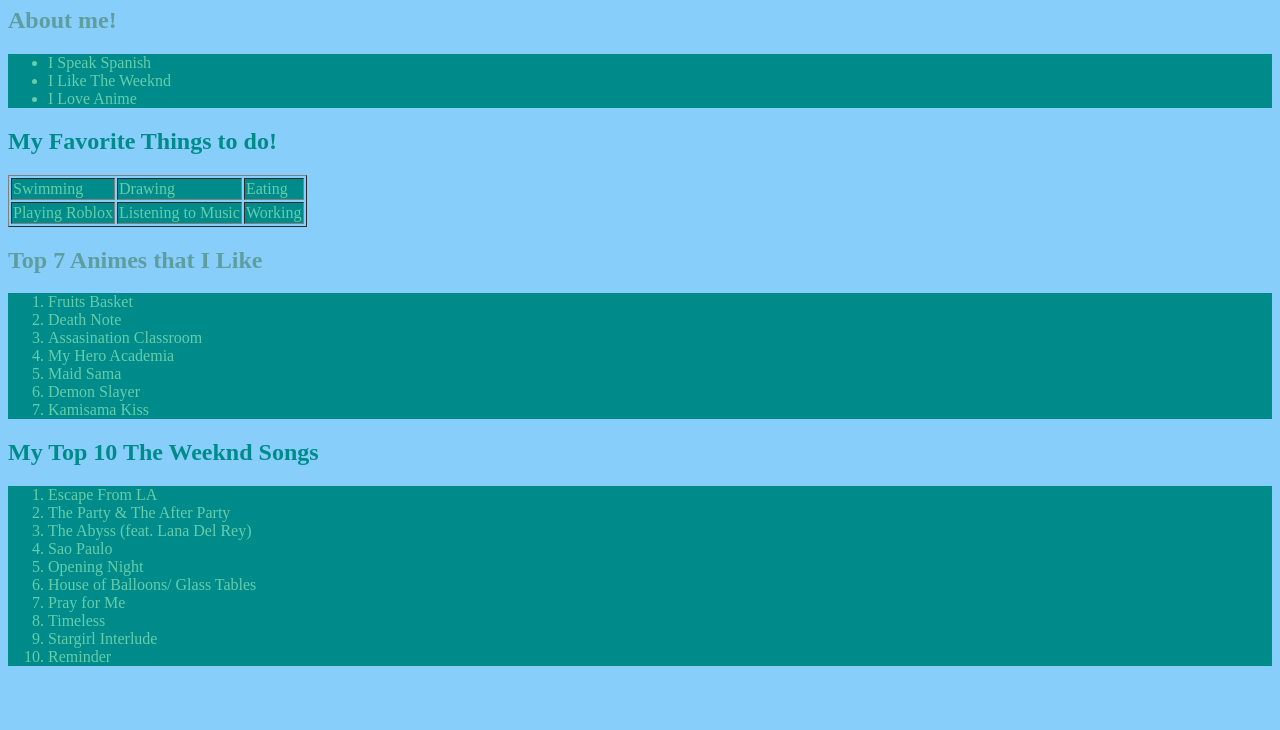
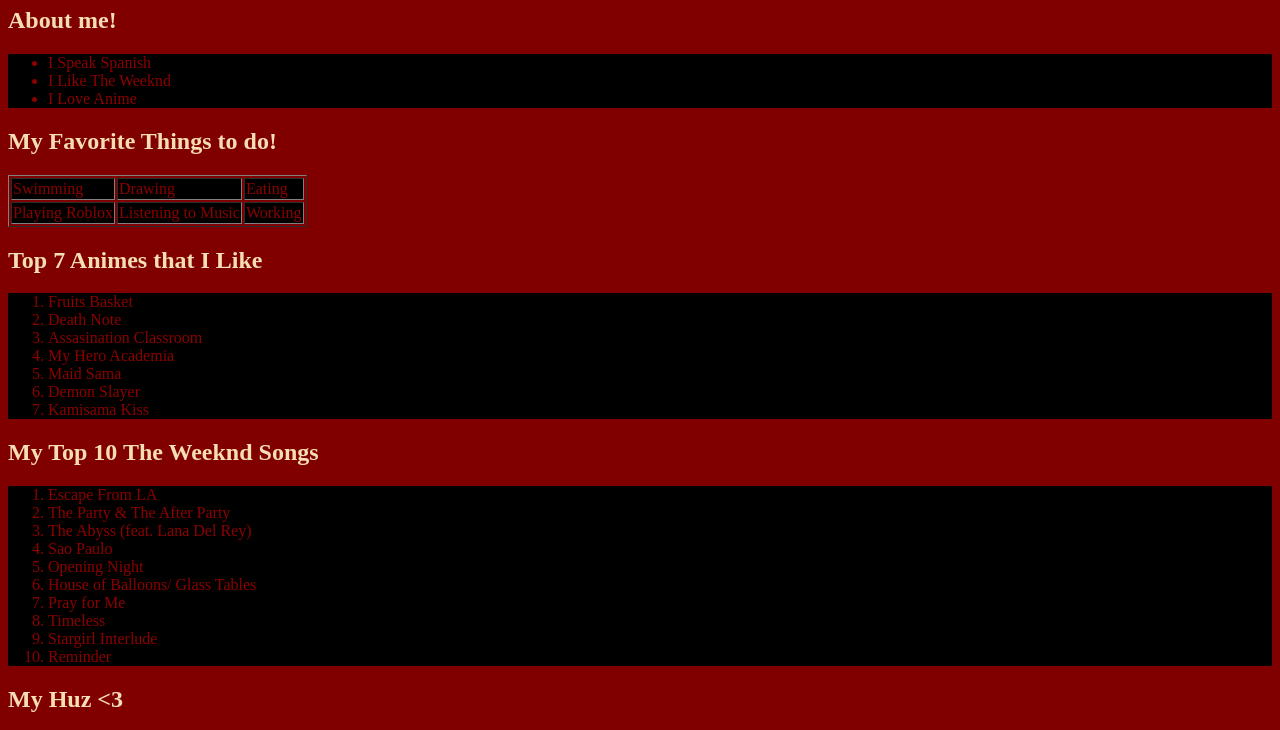
Before and after one commit to 26hercushei/cherry-blossom.github.io, a plain HTML site: page index.html in a window 1280 px wide. Shown: the part 73-803 px from the top of the page. Drawn offline with Linux system fonts and the light colour scheme; grey boxes are pictures that could not be loaded.

Commit message:
Add files via upload

```diff
--- a/index.html
+++ b/index.html
@@ -4,49 +4,58 @@
         <title>All about me!</title>
     </head>
 
-    <body style="background-color:lightskyblue">
-        <h1 style="color:darkcyan">Sheralyn Hercules</h1>
-        <h2 style="color:cadetblue">About me!</h2>
-        <ul style="background-color:darkcyan">
-            <li style="color:mediumaquamarine">I Speak Spanish</li>
-            <li style="color:mediumaquamarine">I Like The Weeknd</li>
-            <li style="color:mediumaquamarine">I Love Anime</li>
+    <body style="background-color:maroon">
+        <h1 style="color:wheat">Sheralyn Hercules</h1>
+        <h2 style="color:wheat">About me!</h2>
+        <ul style="background-color:black">
+            <li style="color:darkred">I Speak Spanish</li>
+            <li style="color:darkred">I Like The Weeknd</li>
+            <li style="color:darkred">I Love Anime</li>
         </ul>
-        <h2 style="color:darkcyan">My Favorite Things to do!</h2>
+        <h2 style="color:wheat">My Favorite Things to do!</h2>
         <table border="1">
-            <tr style="background-color:darkcyan">
-                <td style="color:mediumaquamarine">Swimming</td>
-                <td style="color:mediumaquamarine">Drawing</td>
-                <td style="color:mediumaquamarine">Eating</td>
+            <tr style="background-color:black">
+                <td style="color:darkred">Swimming</td>
+                <td style="color:darkred">Drawing</td>
+                <td style="color:darkred">Eating</td>
             </tr>
-            <tr style="background-color:darkcyan">
-                <td style="color:mediumaquamarine">Playing Roblox</td>
-                <td style="color:mediumaquamarine">Listening to Music</td>
-                <td style="color:mediumaquamarine">Working</td>
+            <tr style="background-color:black">
+                <td style="color:darkred">Playing Roblox</td>
+                <td style="color:darkred">Listening to Music</td>
+                <td style="color:darkred">Working</td>
             </tr>
         </table>
-        <h2 style="color:cadetblue">Top 7 Animes that I Like</h2>
-        <ol style="background-color:darkcyan">
-            <li style="color:mediumaquamarine"> Fruits Basket</li>
-            <li style="color:mediumaquamarine"> Death Note</li>
-            <li style="color:mediumaquamarine"> Assasination Classroom</li>
-            <li style="color:mediumaquamarine"> My Hero Academia</li>
-            <li style="color:mediumaquamarine"> Maid Sama</li>
-            <li style="color:mediumaquamarine"> Demon Slayer</li>
-            <li style="color:mediumaquamarine"> Kamisama Kiss</li>
+        <h2 style="color:wheat">Top 7 Animes that I Like</h2>
+        <ol style="background-color:black">
+            <li style="color:darkred"> Fruits Basket</li>
+            <li style="color:darkred"> Death Note</li>
+            <li style="color:darkred"> Assasination Classroom</li>
+            <li style="color:darkred"> My Hero Academia</li>
+            <li style="color:darkred"> Maid Sama</li>
+            <li style="color:darkred"> Demon Slayer</li>
+            <li style="color:darkred"> Kamisama Kiss</li>
         </ol>
-        <h2 style="color:darkcyan">My Top 10 The Weeknd Songs</h2>
-        <ol style="background-color:darkcyan">
-            <li style="color:mediumaquamarine"> Escape From LA</li>
-            <li style="color:mediumaquamarine"> The Party & The After Party</li>
-            <li style="color:mediumaquamarine"> The Abyss (feat. Lana Del Rey)</li>
-            <li style="color:mediumaquamarine"> Sao Paulo</li>
-            <li style="color:mediumaquamarine"> Opening Night</li>
-            <li style="color:mediumaquamarine"> House of Balloons/ Glass Tables</li>
-            <li style="color:mediumaquamarine"> Pray for Me</li>
-            <li style="color:mediumaquamarine"> Timeless</li>
-            <li style="color:mediumaquamarine"> Stargirl Interlude</li>
-            <li style="color:mediumaquamarine"> Reminder</li>
+        <h2 style="color:wheat">My Top 10 The Weeknd Songs</h2>
+        <ol style="background-color:black">
+            <li style="color:darkred"> Escape From LA</li>
+            <li style="color:darkred"> The Party & The After Party</li>
+            <li style="color:darkred"> The Abyss (feat. Lana Del Rey)</li>
+            <li style="color:darkred"> Sao Paulo</li>
+            <li style="color:darkred"> Opening Night</li>
+            <li style="color:darkred"> House of Balloons/ Glass Tables</li>
+            <li style="color:darkred"> Pray for Me</li>
+            <li style="color:darkred"> Timeless</li>
+            <li style="color:darkred"> Stargirl Interlude</li>
+            <li style="color:darkred"> Reminder</li>
         </ol>
+        <h2 style="color:wheat">My Huz <3</h2>
+        <img height="500px" src="https://i.ebayimg.com/images/g/xMwAAOSwU6ZjK87i/s-l1200.jpg">
+        <br />
+        <h2 style="color:wheat">My Favorite Album From Him >-<</h2>
+        <a href="https://www.spotify.com/theweeknd">
+            <img height="500px" src="https://i.scdn.co/image/ab67616d0000b2734718e2b124f79258be7bc452" />
+        </a>
+        <h2 style="color: wheat">Me and Ash Like Big Bang Mostly TOP so look out for him!</h2>
+        <iframe width="560" height="315" src="https://www.youtube.com/embed/AAbokV76tkU?si=cBt_xtQlGbSPT5AO" title="YouTube video player" frameborder="0" allow="accelerometer; autoplay; clipboard-write; encrypted-media; gyroscope; picture-in-picture; web-share" referrerpolicy="strict-origin-when-cross-origin" allowfullscreen></iframe>
     </body>
 </html>
```
